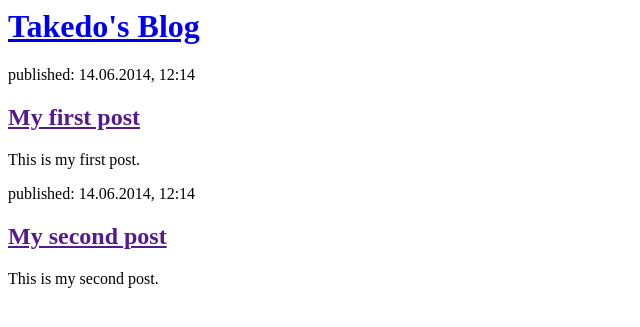
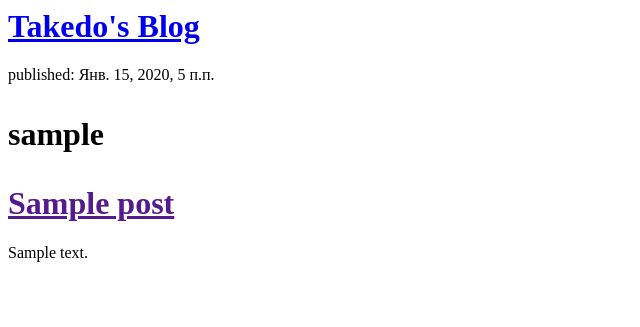
Before and after one commit to alexey-izhendeev/my-first-blog, a Django app: page / in a window 1280 px wide. Shown: the top 327 px of the page, without its empty margins (0-640 px from the left). Run offline with Django 3.2, Linux system fonts and the light colour scheme; tables that the repository leaves empty hold one stand-in row (values such as "Sample post").

Commit message:
modified templates to display posts from database.

```diff
--- a/blog/templates/blog/post_list.html
+++ b/blog/templates/blog/post_list.html
@@ -18,15 +18,14 @@
         </div>
 
         <div>
-            <p>published: 14.06.2014, 12:14</p>
-            <h2><a href="">My first post</a></h2>
-            <p> This is my first post. </p>
-        </div>
-
-        <div>
-            <p>published: 14.06.2014, 12:14</p>
-            <h2><a href="">My second post</a></h2>
-            <p>This is my second post.</p>
+            {% for post in posts %}
+                <div>
+                <p>published: {{ post.published_date }}</p>
+                    <h1><p>{{ post.author|linebreaksbr }}</p></h1>
+                <h1><a href="">{{ post.title }}</a></h1>
+                <p>{{ post.text|linebreaksbr }}</p>
+                </div>
+            {% endfor %}
         </div>
     </body>
 </html>
--- a/blog/views.py
+++ b/blog/views.py
@@ -1,4 +1,7 @@
 from django.shortcuts import render
+from django.utils import timezone
+from .models import Post
 
 def post_list(request):
-    return render(request, 'blog/post_list.html', {})
+    posts = Post.objects.filter(published_date__lte=timezone.now()).order_by('published_date')
+    return render(request, 'blog/post_list.html', {'posts': posts})
```
